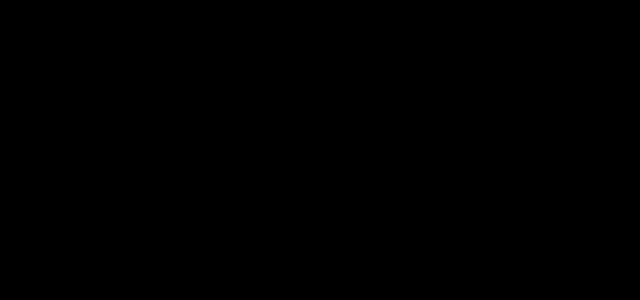
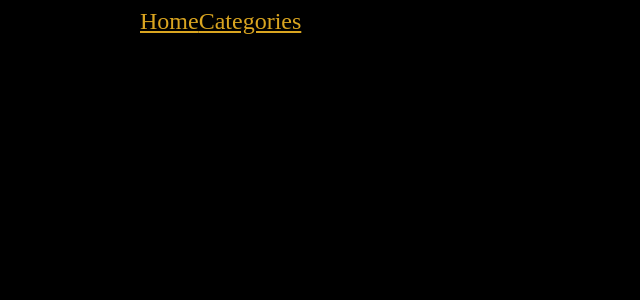
Before and after one commit to H-Indiana-Holdsworth/spotlight-nested-routing, a React app: page / in a window 1280 px wide. Shown: the top 300 px of the page, without its empty margins (0-640 px from the left). Built offline with nearby package versions, Linux system fonts and the light colour scheme.

Commit message:
added a couple links to App.js to showcase the nesting properly

```diff
--- a/src/App.jsx
+++ b/src/App.jsx
@@ -78,6 +78,8 @@ export default function App() {
   return (
     <Router>
       <div style={{ width: 1000, margin: '0 auto' }}>
+        <Link to="/">Home</Link>
+        <Link to="categories">Categories</Link>
         <Route exact path="/categories">
           <CategoryList movieCategories={movieCategories} />
         </Route>
```
